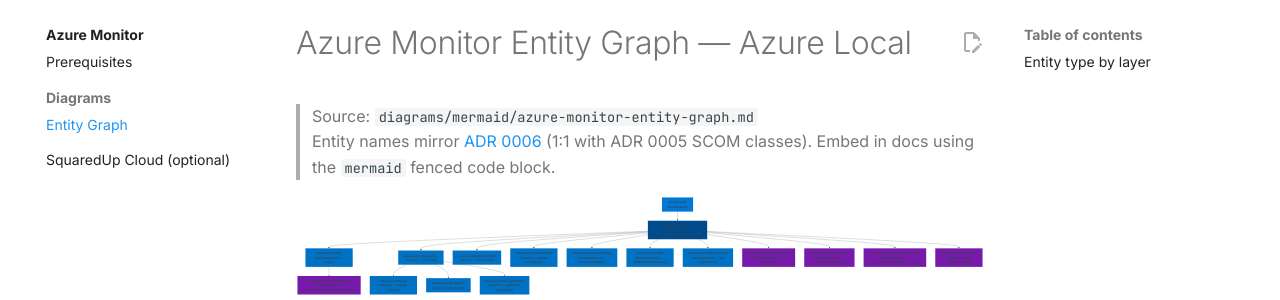
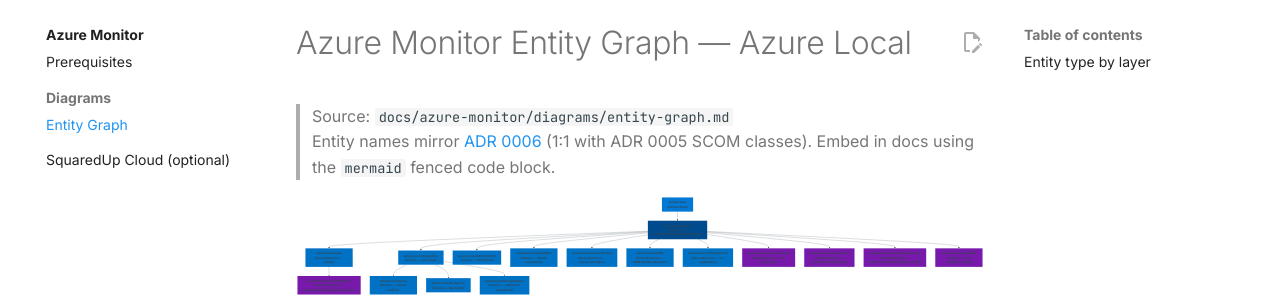
Before and after one commit to AzureLocal/azurelocal-scom-mp, an MkDocs documentation site: the page built from docs/azure-monitor/diagrams/entity-graph.md, in a window 1280 px wide and 900 px high. Shown: the part 124-424 px from the top of the window. Built offline with MkDocs 1.6.1 and Material for MkDocs 9.7.7, drawn with Linux system fonts in a browser that asks for light colours; comment, search, counter and statistics services are not loaded.

Commit message:
fix: resolve 3 mkdocs strict-mode link errors
- entity-graph.md: ../../docs/design/... -> ../../design/... (double-docs prefix)
- health-tree.md:  ../../docs/design/... -> ../../design/... (double-docs prefix)
- scope-topology.md: #arc-agent--locally (double dash) -> #arc-agent-locally (single dash, matches MkDocs slugifier)
- Update stale Source: comments in both diagram files

````diff
--- a/docs/azure-monitor/diagrams/entity-graph.md
+++ b/docs/azure-monitor/diagrams/entity-graph.md
@@ -1,7 +1,7 @@
 # Azure Monitor Entity Graph — Azure Local
 
-> Source: `diagrams/mermaid/azure-monitor-entity-graph.md`
-> Entity names mirror [ADR 0006](../../docs/design/decisions/0006-azmon-entity-model.md) (1:1 with ADR 0005 SCOM classes).
+> Source: `docs/azure-monitor/diagrams/entity-graph.md`
+> Entity names mirror [ADR 0006](../../design/decisions/0006-azmon-entity-model.md) (1:1 with ADR 0005 SCOM classes).
 > Embed in docs using the `mermaid` fenced code block.
 
 ```mermaid
````
Also changed, not shown: docs/design/scope-topology.md (+1 -1 lines), docs/scom-mp/diagrams/health-tree.md (+2 -2 lines).
